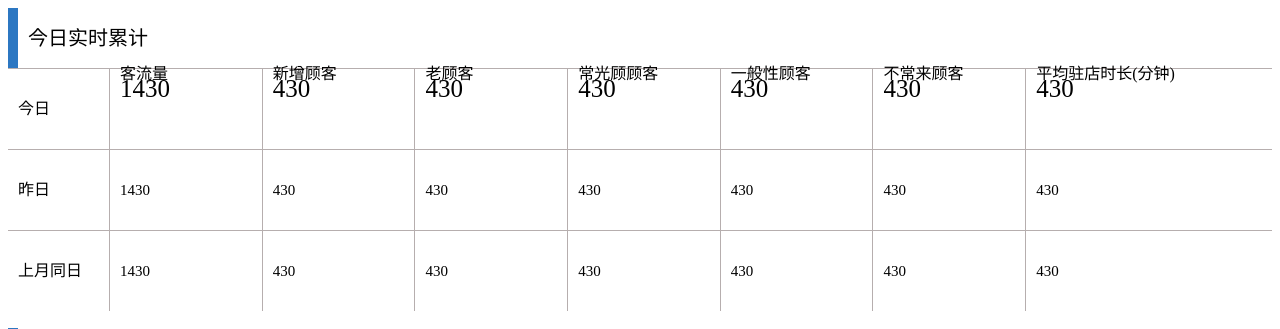
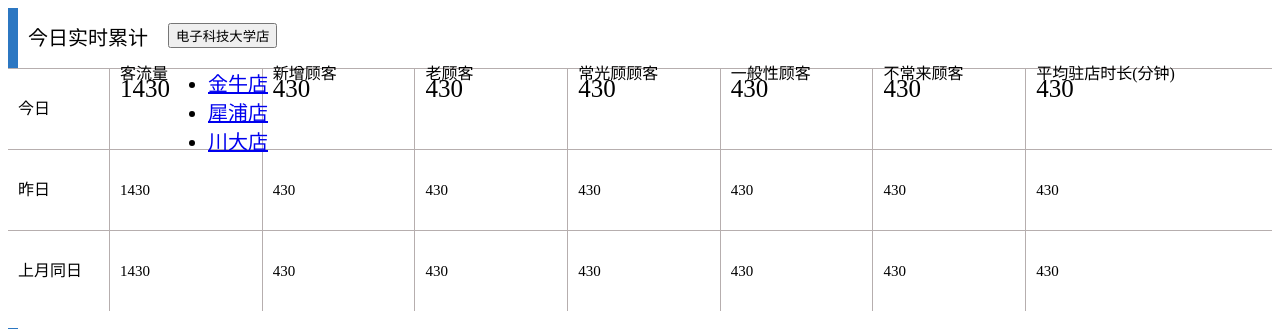
Before and after one commit to wkmin/wddrs_web, a Flask app: page /total_data in a window 1280 px wide. Shown: the top 329 px of the page. Run offline with Flask 2, Linux system fonts and the light colour scheme; some libraries are stand-ins or nearby versions.

Commit message:
itmpitmp

```diff
--- a/src/static/js/total_data.js
+++ b/src/static/js/total_data.js
@@ -102,6 +102,7 @@ $(function(){
         }
         ]};
         myChart.setOption(option);
+        $('.selectpicker').selectpicker();
 });
 function change_span_status(which){
         $("[id=span_chose]").removeClass("span_class_active");
--- a/src/templates/login.html
+++ b/src/templates/login.html
@@ -19,7 +19,7 @@
 </head>
 
 
-<body style="width:100%;height:100%;min-width: 1000px;background:url({{ url_for('static', filename = 'imgs/login_bg4.jpg') }}) no-repeat;background-size:100%">
+<body style="width:100%;height:100%;min-width: 1000px;background:url({{ url_for('static', filename = 'imgs/login_bg4.jpg') }}) no-repeat; background-size:cover;">
     <div style="wdith:100%;background:hsla(0,0%,100%,.1);height: 60px;color: #c0c1c3;font-size: 18px; ">
         <div style="padding-left:100px;float:left;line-height:60px">
             数据天空
--- a/src/templates/total_data.html
+++ b/src/templates/total_data.html
@@ -6,10 +6,9 @@
 		}
 		</style>
         <script src="https://cdnjs.cloudflare.com/ajax/libs/echarts/3.3.1/echarts.min.js"></script>
+        <script type="text/javascript" src="static/js/total_data.js" charset="utf-8"></script>
+        <link rel="stylesheet" type="text/css" href="{{url_for('static',filename='css/total_data.css')}}"/>
 
-        <script type="text/javascript" src="static/js/total_data.js" charset="utf-8"></script>
-
-        <link rel="stylesheet" type="text/css" href="{{url_for('static',filename='css/total_data.css')}}"/>
 	</head>
 	<body>
 
@@ -20,6 +19,19 @@
                     <span style="margin-left:10px;float:left;line-height:60px">
                     今日实时累计
                     </span>
+                    <div  style="float:left;position: relative;width:300px;height:60px;margin-left:20px">
+                            <div class="dropdown" style="float:left;height:30px;margin:auto;top:0;position:absolute;bottom:0;left:0;right:0">
+                                <button class="btn btn-default dropdown-toggle" type="button" id="dropdownMenu1" data-toggle="dropdown" aria-haspopup="true" aria-expanded="true">
+                                 电子科技大学店
+                                <span class="caret"></span>
+                                </button>
+                                <ul class="dropdown-menu" aria-labelledby="dropdownMenu1">
+                                        <li><a href="#">金牛店</a></li>
+                                        <li><a href="#">犀浦店</a></li>
+                                        <li><a href="#">川大店</a></li>
+                                </ul>
+                            </div>
+                    </div>
             </div>
             <div style="width:100%;height:80px;font-size:20px;border-width:0 0 1px 0;border-style:solid;border-color:#b6aeae ">
                 <div style="border-width: 0 1px  0 0;border-style:solid;border-color:#b6aeae;width:8%;float:left">
```
Also changed, not shown: src/static/imgs/login_bg5.jpg (added).
